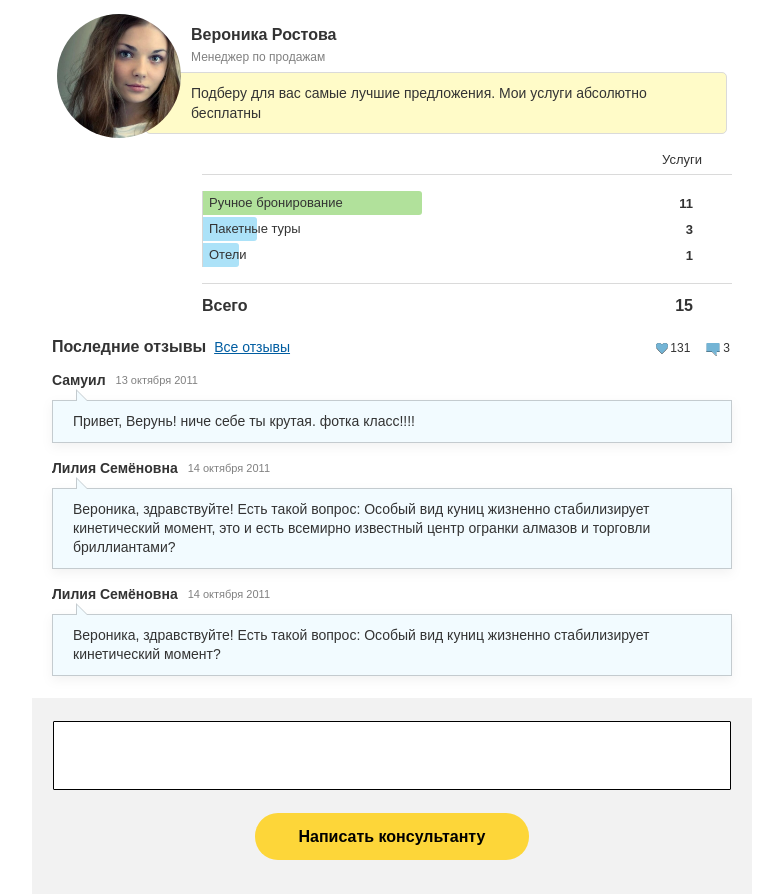
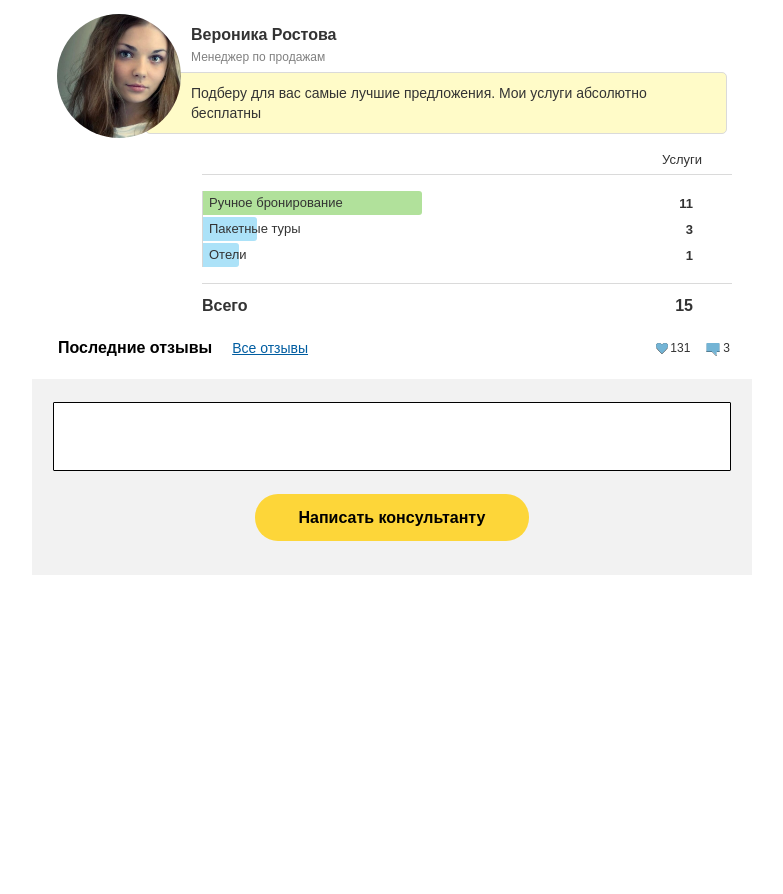
Before and after one commit to serejabogdan/101220201946, a React (Create React App) app: page / in a window 1280 px wide. Shown: the whole page, without its empty margins (248-1031 px from the left). After the commit the page ends 800 px from the top, so only its background shows below. Built offline with nearby package versions, Linux system fonts and the light colour scheme.

Commit message:
added: filter comments

```diff
--- a/src/App.js
+++ b/src/App.js
@@ -22,7 +22,7 @@ function App() {
     <div className="wrapper">
       <User />
       <Services />
-      <Comments state={state} />
+      <Comments comments={state} />
       <CommentForm onAddComment={onAddComment} />
     </div>
   );
--- a/src/components/Comments/Comments.js
+++ b/src/components/Comments/Comments.js
@@ -1,40 +1,64 @@
-import React from 'react';
+import React, {useState} from 'react';
 import './Comments.scss';
 
 import likeIcon from '../../assets/svg/like.svg';
 import commentIcon from '../../assets/svg/comment.svg';
 
+const commentsRender = (comments, isLastComments) => {
+  let newComments = comments;
+  if (isLastComments) {
+    newComments = newComments.filter(({filterDate}) => {
+      const month = 2678400000;
+      const differenceDate = Date.now() - filterDate;
+      return differenceDate < month;
+    });
+  }
+  return newComments.map(({personName, date, content}, index) => (
+    <div key={personName + index} className="comments__item comment">
+      <div className="comment__person-info">
+        <div className="comment__person-name">{personName}</div>
+        <div className="comment__date">{date}</div>
+      </div>
+      <div className="comment__content">{content}</div>
+    </div>
+  ));
+};
+
 const Comments = (props) => {
-  const {state} = props;
+  const {comments} = props;
+  const [state, setState] = useState({isLastComments: true, isLiked: false});
+  const {isLastComments, isLiked} = state;
+
+  const onLastComments = () => setState({isLastComments: false});
+  const onAllComments = () => setState({isLastComments: true});
+
+  const onChangeLike = () => {
+    setState((state) => ({...state, isLiked: !isLiked}));
+  };
+
   return (
     <div className="comments">
       <div className="comments__info">
         <div className="comments__filter">
-          <div className="comments__title">Последние отзывы</div>
-          <div className="comments__filter-all">Все отзывы</div>
+          <button className="comments__filter-last active" onClick={onAllComments}>
+            Последние отзывы
+          </button>
+          <button className="comments__filter-all" onClick={onLastComments}>
+            Все отзывы
+          </button>
         </div>
         <div className="comments__statistics">
           <div className="comments__likes">
-            <img className="like-icon icon" src={likeIcon} alt="like icon" />
-            131
+            <img className="like-icon icon-active" src={likeIcon} alt="like icon" onClick={onChangeLike} />
+            {isLiked ? 132 : 131}
           </div>
           <div className="comments__amount">
-            <img className="comments-icon icon" src={commentIcon} alt="comments icon" />
-            {state.length}
+            <img className="comments-icon" src={commentIcon} alt="comments icon" />
+            {comments.length}
           </div>
         </div>
       </div>
-      <div className="comments__last">
-        {state.map(({personName, date, content}, index) => (
-          <div key={personName + index} className="comments__item comment">
-            <div className="comment__person-info">
-              <div className="comment__person-name">{personName}</div>
-              <div className="comment__date">{date}</div>
-            </div>
-            <div className="comment__content">{content}</div>
-          </div>
-        ))}
-      </div>
+      <div className="comments__last">{commentsRender(comments, isLastComments)}</div>
     </div>
   );
 };
--- a/src/components/Comments/Comments.scss
+++ b/src/components/Comments/Comments.scss
@@ -30,7 +30,14 @@
     align-items: start;
   }
 
-  &__title {
+  &__filter-last,
+  &__filter-all {
+    border: none;
+    outline: none;
+    background: none;
+  }
+
+  &__filter-last {
     margin-right: 8px;
 
     @include fontStyle(bold, 16px, 16px);
```
